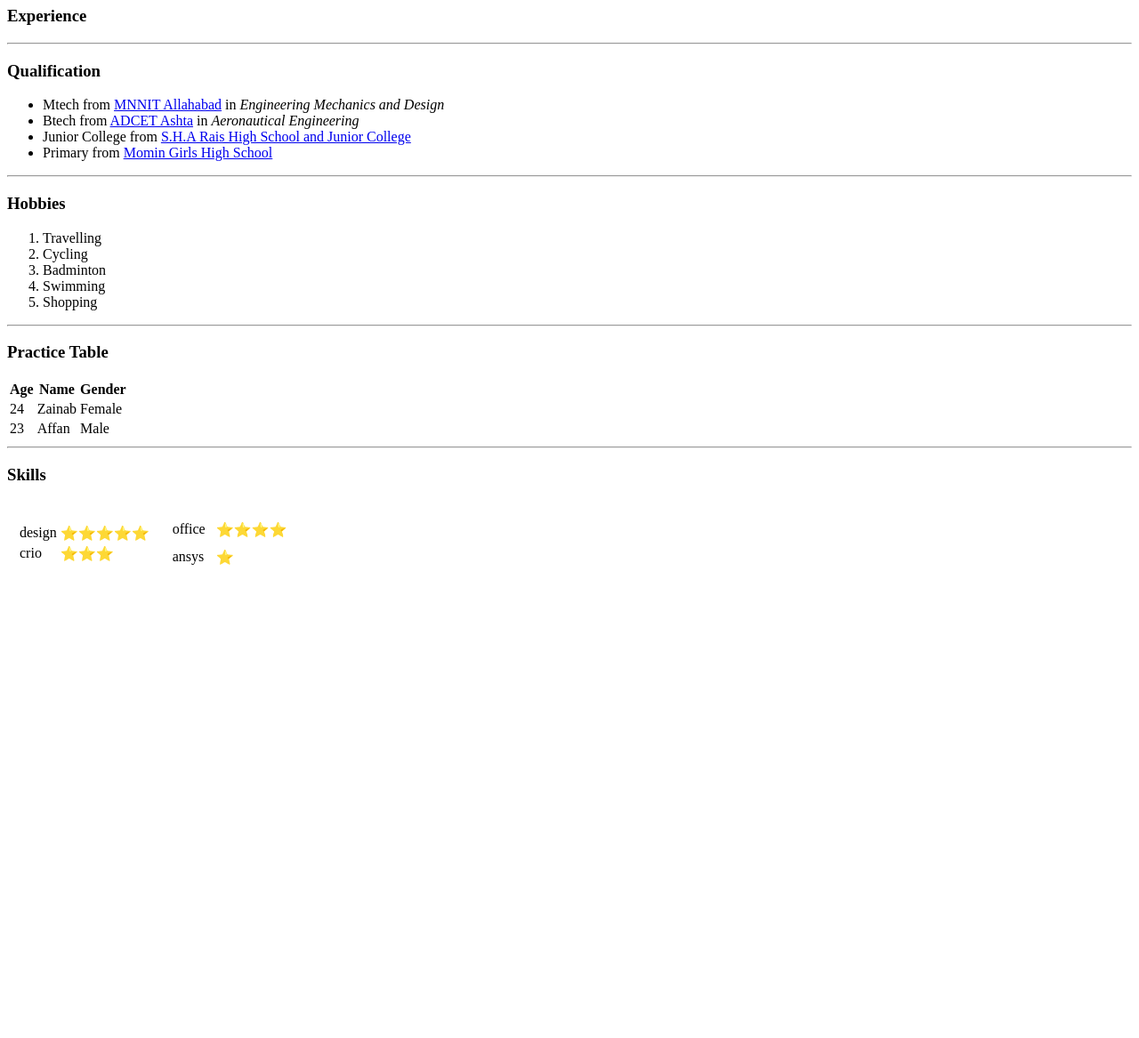
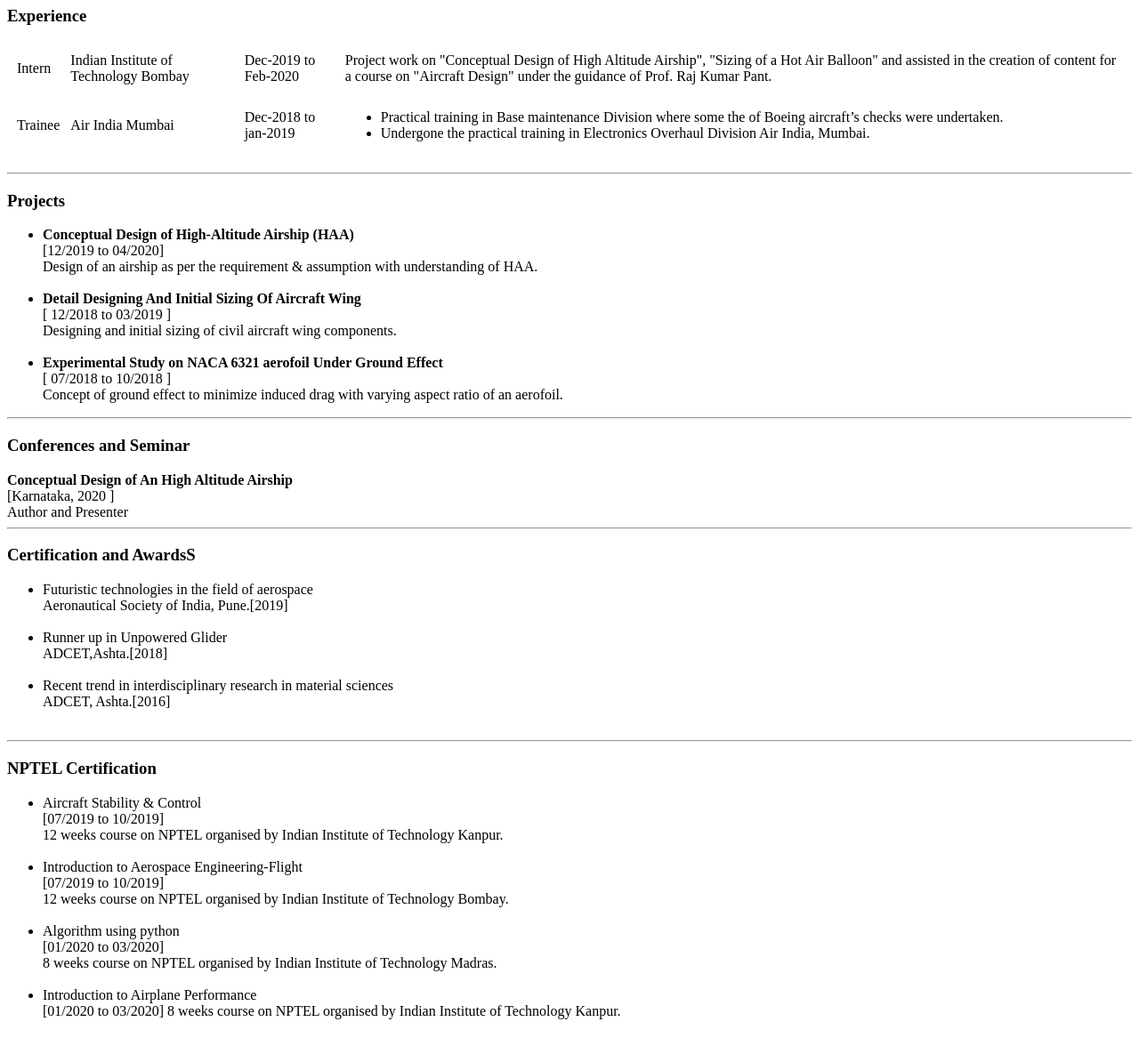
Before and after one commit to Zainab59/CV, a plain HTML site: page index.html in a window 1280 px wide. Shown: the part 540-1707 px from the top of the page at 89% size. Before the commit the page ends 1206 px from the top, so only its background shows below. Drawn offline with Linux system fonts and the light colour scheme.

Commit message:
index.html

```diff
--- a/index.html
+++ b/index.html
@@ -20,49 +20,82 @@
         <hr>
 
         <h3><strong>Experience</strong></h3>
-            <ul></ul>
+            <table cellspacing="10" aria-colspan="10">
+                <tr>
+                    <td>Intern</td>
+                    <td>Indian Institute of Technology Bombay</td>
+                    <td>Dec-2019 to Feb-2020</td>
+                    <td>Project work on "Conceptual Design of High Altitude Airship", "Sizing of a Hot Air Balloon" and assisted in the
+                        creation of content for a course on "Aircraft Design" under the guidance of Prof. Raj Kumar Pant.</td>
+                </tr>
+                <tr>
+                    <td>Trainee</td>
+                    <td>Air India Mumbai</td>
+                    <td>Dec-2018 to jan-2019</td>
+                    <td><ul>
+                        <li> Practical training in Base maintenance Division where some the of Boeing aircraft’s checks were undertaken.</li>
+                        <li> Undergone the practical training in Electronics Overhaul Division Air India, Mumbai.</li>
+                    </ul></td>
+                </tr>
+            </table>
         <hr>
 
-        <h3><strong>Qualification</strong></h3>
+        <h3> <strong>Projects</strong></h3>
             <ul>
-                <li>Mtech from <a href="http://www.mnnit.ac.in/">MNNIT Allahabad</a> in <em>Engineering Mechanics and Design </em></li>
-                <li>Btech from  <a href="https://www.adcet.ac.in/"> ADCET Ashta</a> in <em>Aeronautical Engineering</em></li>
-                <li>Junior College from <a href="https://raishsjc.com/">S.H.A Rais High School and Junior College</a></li>
-                <li>Primary from <a href="https://schools.org.in/thane/27210202118/momin-girls-high-school.html">Momin Girls High School</a></li>
+                <li><strong>Conceptual Design of High-Altitude Airship (HAA)</strong><br>
+                    [12/2019 to 04/2020] <br>
+                    Design of an airship as per the requirement & assumption with understanding of HAA.
+                </li><br>
+                <li><strong>Detail Designing And Initial Sizing Of Aircraft Wing</strong><br>
+                    [ 12/2018 to 03/2019 ] <br>
+                    Designing and initial sizing of civil aircraft wing components.
+                </li><br>
+                <li><strong>Experimental Study on NACA 6321 aerofoil Under Ground Effect</strong><br>
+                    [ 07/2018 to 10/2018 ]<br>
+                    Concept of ground effect to minimize induced drag with varying aspect ratio of an aerofoil.
+                </li>
             </ul>
         <hr>
 
-        <h3><strong>Hobbies</strong></h3>
-            <ol>
-                <li>Travelling</li>
-                <li>Cycling</li>
-                <li>Badminton</li>
-                <li>Swimming</li>
-                <li>Shopping</li>
-            </ol>
+        <h3>Conferences and Seminar</h3>
+            <Strong>Conceptual Design of An High Altitude Airship</Strong><br>
+            [Karnataka, 2020 ]<br>
+            Author and Presenter<br>
         <hr>
 
-            <h3><strong>Practice Table</strong></h3>
-            <table>
-                <thead>
-                    <th>Age</th>
-                    <th>Name</th>
-                    <th>Gender</th>
-                </thead>
-                <tbody>
-                    <tr>
-                        <td>24</td>
-                        <td>Zainab</td>
-                        <td>Female</td>
-                    </tr>
-                    <tr>
-                        <td>23</td>
-                        <td>Affan</td>
-                        <td>Male</td>
-                    </tr>
-                </tbody>
+        <h3><strong>Certification and AwardsS</strong></h3>
+            <ul>
+                <li>Futuristic technologies in the field of aerospace<br>
+                    Aeronautical Society of India, Pune.[2019]
+                </li><br>
+                <li>Runner up in Unpowered Glider<br>
+                    ADCET,Ashta.[2018]
+                </li><br>
+                <li>Recent trend in interdisciplinary research in material sciences<br>
+                    ADCET, Ashta.[2016]
+                </li><br>
+            </ul>
+        <hr>
 
-            </table>
+        <h3><strong>NPTEL Certification</strong></h3>
+            <ul>
+                <li>Aircraft Stability & Control <br>
+                    [07/2019 to 10/2019]<br>
+                    12 weeks course on NPTEL organised by Indian Institute of Technology Kanpur.
+                </li><br>
+                <li>Introduction to Aerospace Engineering-Flight<br>
+                    [07/2019 to 10/2019]<br>
+                    12 weeks course on NPTEL organised by Indian Institute of Technology Bombay.
+                </li><br>
+                <li>Algorithm using python<br>
+                    [01/2020 to 03/2020]<br>
+                    8 weeks course on NPTEL organised by Indian Institute of Technology Madras.
+                </li><br>
+                <li>Introduction to Airplane Performance<br>
+                    [01/2020 to 03/2020]
+                    8 weeks course on NPTEL organised by Indian Institute of Technology Kanpur.
+                </li><br>
+            </ul>
         <hr>
 
         <h3><strong>Skills</strong></h3>
@@ -95,6 +128,27 @@
                     </td>
                 </tr>
             </table>
+        <hr>
+
+        <h3><strong>Qualification</strong></h3>
+            <ul>
+                <li>Mtech from <a href="http://www.mnnit.ac.in/">MNNIT Allahabad</a> in <em>Engineering Mechanics and Design </em></li>
+                <li>Btech from  <a href="https://www.adcet.ac.in/"> ADCET Ashta</a> in <em>Aeronautical Engineering</em></li>
+                <li>Junior College from <a href="https://raishsjc.com/">S.H.A Rais High School and Junior College</a></li>
+                <li>Primary School from <a href="https://schools.org.in/thane/27210202118/momin-girls-high-school.html">Momin Girls High School</a></li>
+            </ul>
+        <hr>
+
+        <h3><strong>Hobbies</strong></h3>
+            <ol>
+                <li>Travelling</li>
+                <li>Cycling</li>
+                <li>Badminton</li>
+                <li>Swimming</li>
+                <li>Shopping</li>
+            </ol>
+        <hr>
+
 
     </body>
 
```
Lines whose indentation alone changed are shown as unchanged.
